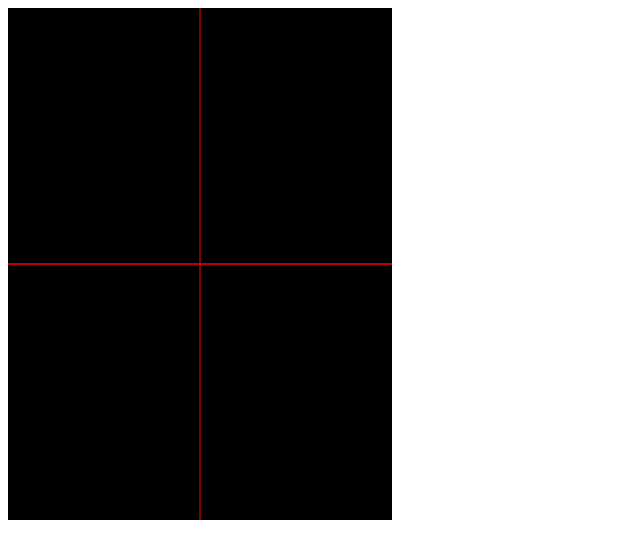
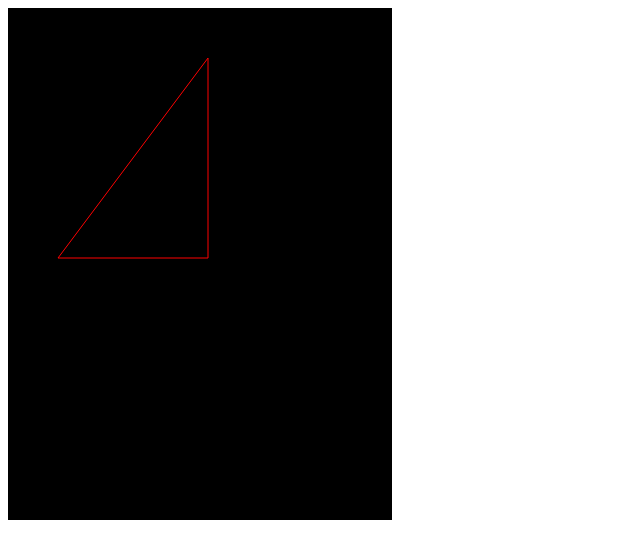
Before and after one commit to rf930creatures1/study-3d-0, a plain HTML site: page execute/index.html in a window 1280 px wide. Shown: the whole page, without its empty margins (0-640 px from the left). Drawn offline with Linux system fonts and the light colour scheme.

Commit message:
3つの2DVectorで三角形を描く

```diff
--- a/execute/index.html
+++ b/execute/index.html
@@ -7,6 +7,7 @@
 <meta name="description" content="rf930creatures1 study3d 0">
 <meta name="viewport" content="width=device-width, initial-scale=1.0, user-scalable=no">
 <title>rf930creatures1-study3d-0</title>
+<script src="Vector2.js"></script>
 <script type="text/javascript">
 <!--
 //キャンバスの大きさ設定とか準備
@@ -26,7 +27,7 @@ function Scene() {
 
 //描画に必要なデータをセット
 Scene.prototype.init = function() {
-
+	this.triangle = [new Vector2(50, 250), new Vector2(200, 250), new Vector2(200, 50)];
 }
 
 //描画の実行
@@ -35,10 +36,10 @@ Scene.prototype.disp = function(canvas) {
 	canvas.strokeStyle = "rgb(255, 0, 0)";
 	canvas.beginPath();
 
-	canvas.moveTo(384/2, 0);
-	canvas.lineTo(384/2, 512);
-	canvas.moveTo(0, 512/2);
-	canvas.lineTo(384, 512/2);
+	canvas.moveTo(this.triangle[0].x, this.triangle[0].y);
+	for (var i = 1; i < this.triangle.length; i++) {
+		canvas.lineTo(this.triangle[i].x, this.triangle[i].y);
+	}
 
 	canvas.closePath();
 	canvas.stroke();
```
